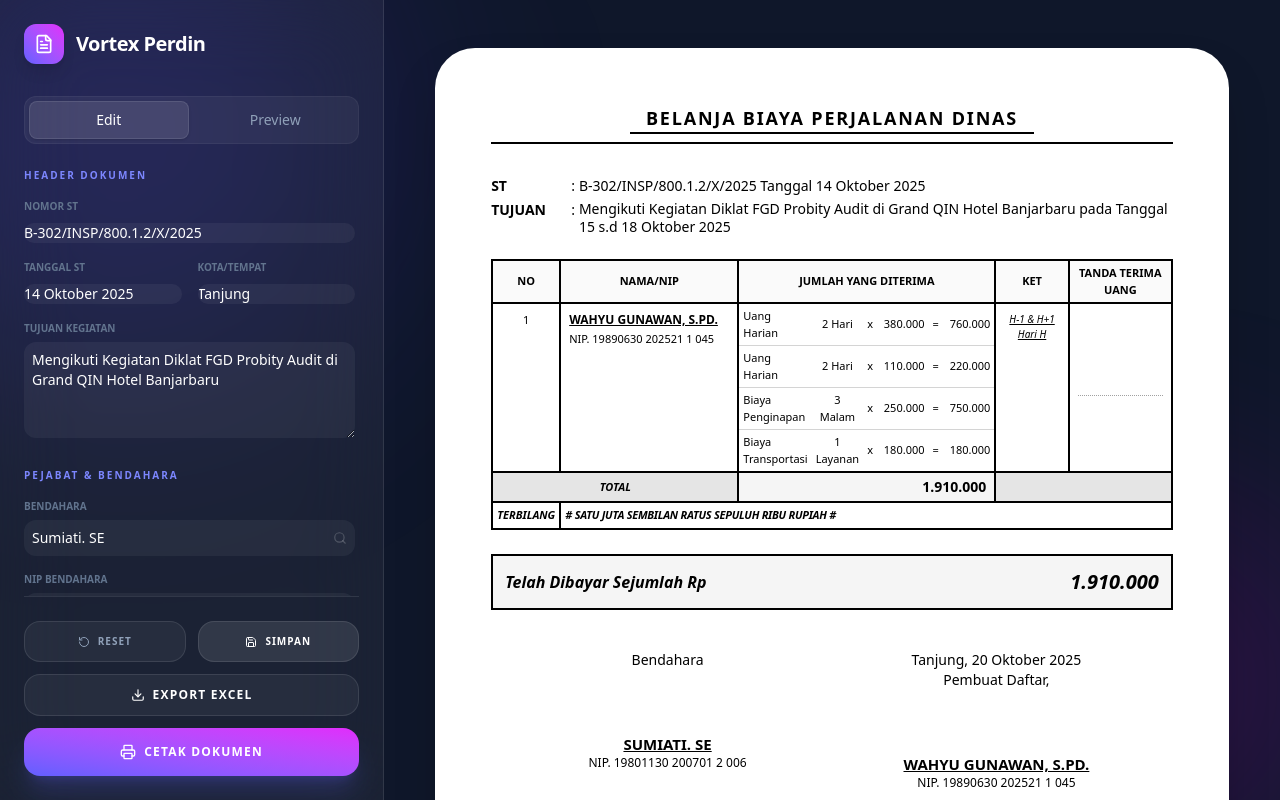
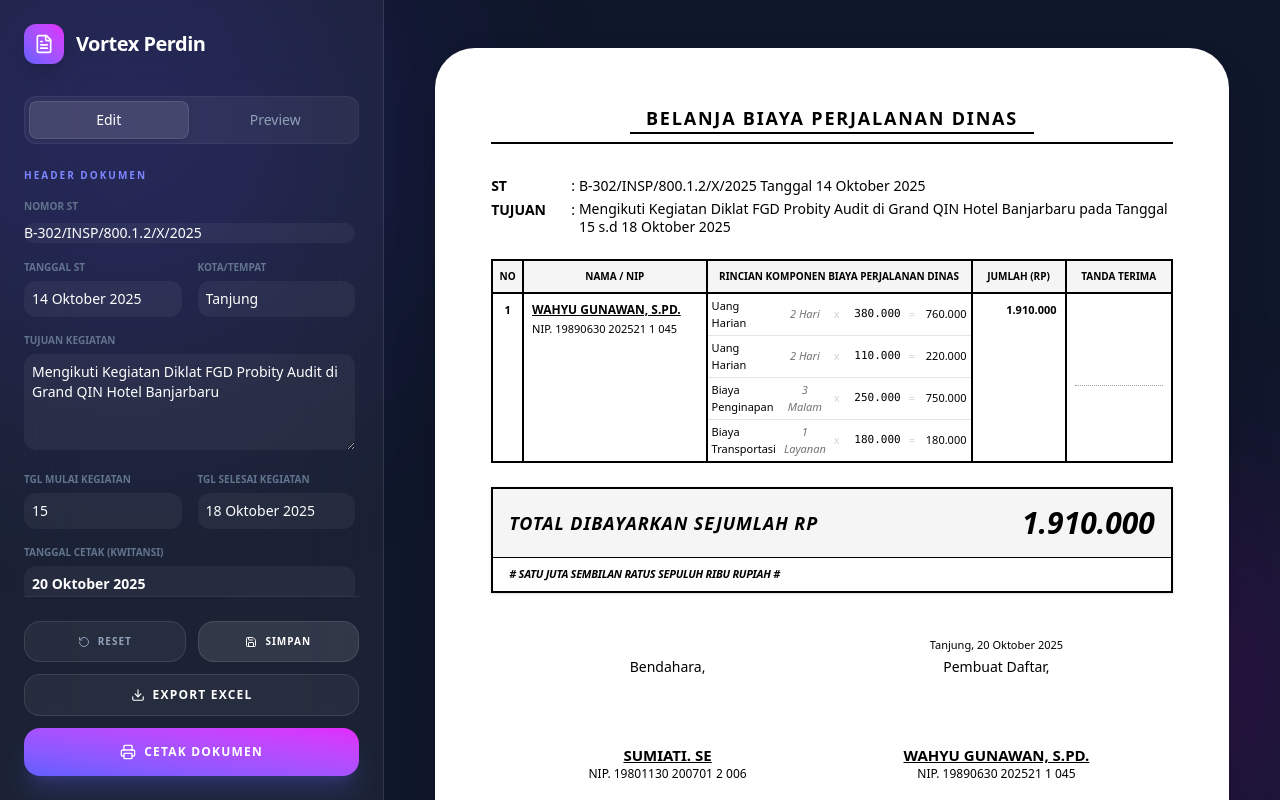
Before and after one commit to pengelolasampah576-creator/Vortex-Perdin, a React (Vite) app: page / in a window 1280 px wide. Shown: the top 800 px of the page. Built offline with nearby package versions, Linux system fonts and the light colour scheme.

Commit message:
feat: Update document generation for cost details
Refactors the document generation logic to correctly calculate and display total costs for each person and updates table headers for clarity. The "KET" column is replaced with "TOTAL" to reflect the aggregated cost.

```diff
--- a/src/App.tsx
+++ b/src/App.tsx
@@ -247,11 +247,12 @@ export default function App() {
       ['ST', ':', `${header.st} Tanggal ${header.stDate}`],
       ['TUJUAN', ':', `${header.tujuan} pada Tanggal ${header.tujuanStartDate} s.d ${header.tujuanEndDate}`],
       [''],
-      ['NO', 'NAMA / NIP', 'RINCIAN BIAYA', 'QTY', 'UNIT', '', 'HARGA SATUAN', '', 'JUMLAH', 'KET'],
+      ['NO', 'NAMA / NIP', 'RINCIAN BIAYA', 'QTY', 'UNIT', '', 'HARGA SATUAN', '', 'JUMLAH', 'TOTAL'],
     ];
 
     persons.forEach((person, index) => {
       // Name and NIP row
+      const pTotal = person.expenses.reduce((sum, e) => sum + (e.quantity * e.rate), 0);
       data.push([
         index + 1,
         person.name,
@@ -262,7 +263,7 @@ export default function App() {
         person.expenses[0]?.rate || 0,
         '=',
         (person.expenses[0]?.quantity || 0) * (person.expenses[0]?.rate || 0),
-        person.ket
+        pTotal
       ]);
 
       if (person.nip) {
@@ -285,10 +286,6 @@ export default function App() {
         ]);
       });
 
-      // Total for person
-      const pTotal = person.expenses.reduce((sum, e) => sum + (e.quantity * e.rate), 0);
-      data.push(['', 'TOTAL', '', '', '', '', '', '', pTotal, '']);
-      data.push(['', 'TERBILANG', `# ${terbilang(pTotal)} Rupiah #`]);
       data.push(['']);
     });
 
@@ -360,7 +357,7 @@ export default function App() {
                     type="text"
                     value={header.stDate}
                     onChange={(e) => setHeader({...header, stDate: e.target.value})}
-                    className="w-full text-sm bg-white/5 border-white/10 rounded-xl text-white group-hover:bg-white/10"
+                    className="w-full text-sm bg-white/5 border-white/10 rounded-xl text-white group-hover:bg-white/10 p-2"
                   />
                 </div>
                 <div className="group">
@@ -369,7 +366,7 @@ export default function App() {
                     type="text"
                     value={header.place}
                     onChange={(e) => setHeader({...header, place: e.target.value})}
-                    className="w-full text-sm bg-white/5 border-white/10 rounded-xl text-white group-hover:bg-white/10"
+                    className="w-full text-sm bg-white/5 border-white/10 rounded-xl text-white group-hover:bg-white/10 p-2"
                   />
                 </div>
               </div>
@@ -379,6 +376,37 @@ export default function App() {
                   value={header.tujuan}
                   onChange={(e) => setHeader({...header, tujuan: e.target.value})}
                   className="w-full text-sm bg-white/5 border-white/10 rounded-xl h-24 text-white group-hover:bg-white/10 p-2"
+                />
+              </div>
+
+              <div className="grid grid-cols-2 gap-4">
+                <div className="group">
+                  <label className="text-[10px] font-semibold text-slate-500 mb-1.5 block uppercase">Tgl Mulai Kegiatan</label>
+                  <input
+                    type="text"
+                    value={header.tujuanStartDate}
+                    onChange={(e) => setHeader({...header, tujuanStartDate: e.target.value})}
+                    className="w-full text-sm bg-white/5 border-white/10 rounded-xl text-white group-hover:bg-white/10 p-2"
+                  />
+                </div>
+                <div className="group">
+                  <label className="text-[10px] font-semibold text-slate-500 mb-1.5 block uppercase">Tgl Selesai Kegiatan</label>
+                  <input
+                    type="text"
+                    value={header.tujuanEndDate}
+                    onChange={(e) => setHeader({...header, tujuanEndDate: e.target.value})}
+                    className="w-full text-sm bg-white/5 border-white/10 rounded-xl text-white group-hover:bg-white/10 p-2"
+                  />
+                </div>
+              </div>
+
+              <div className="group">
+                <label className="text-[10px] font-semibold text-slate-500 mb-1.5 block uppercase">Tanggal Cetak (Kwitansi)</label>
+                <input
+                  type="text"
+                  value={header.printDate}
+                  onChange={(e) => setHeader({...header, printDate: e.target.value})}
+                  className="w-full text-sm bg-white/5 border-white/10 rounded-xl text-white group-hover:bg-white/10 p-2 font-bold text-indigo-300"
                 />
               </div>
             </div>
@@ -565,15 +593,15 @@ export default function App() {
                       ))}
                     </div>
 
-                    <input
-                      placeholder="Keterangan (KET)"
-                      value={p.ket}
-                      onChange={(e) => updatePerson(p.id, 'ket', e.target.value)}
-                      className="w-full text-[10px] italic bg-white/5 border-white/5 rounded-lg p-2 text-slate-300"
-                    />
+                      <div className="mt-4 pt-4 border-t border-white/10 flex justify-between items-center text-xs font-bold text-white">
+                        <span className="uppercase text-[9px] text-slate-500 tracking-wider">Total Nominal</span>
+                        <span className="text-indigo-400 font-mono">
+                          {formatCurrency(p.expenses.reduce((sum, e) => sum + (e.quantity * e.rate), 0))}
+                        </span>
+                      </div>
+                    </div>
                   </div>
-                </div>
-              ))}
+                ))}
             </div>
           </section>
         </div>
@@ -655,17 +683,17 @@ export default function App() {
             <div key={person.id} className="mb-6 break-inside-avoid">
               <table className="w-full border-collapse border-2 border-black text-[11px]">
                 <thead>
-                  <tr className="bg-neutral-50 uppercase font-bold text-center border-b-2 border-black">
-                    <th className="border-r-2 border-black w-8 py-1">No</th>
-                    <th className="border-r-2 border-black w-48">Nama/NIP</th>
-                    <th className="border-r-2 border-black">Jumlah Yang Diterima</th>
-                    <th className="border-r-2 border-black w-20">Ket</th>
-                    <th className="w-28 py-1">Tanda Terima Uang</th>
+                  <tr className="bg-neutral-100 uppercase font-bold text-center border-b-2 border-black transition-colors">
+                    <th className="border-r-2 border-black w-8 py-2 text-[10px]">No</th>
+                    <th className="border-r-2 border-black w-48 py-2 text-[10px] font-black">Nama / NIP</th>
+                    <th className="border-r-2 border-black py-2 text-[10px]">Rincian Komponen Biaya Perjalanan Dinas</th>
+                    <th className="border-r-2 border-black w-24 py-2 text-[10px]">Jumlah (Rp)</th>
+                    <th className="w-28 py-2 text-[10px]">Tanda Terima</th>
                   </tr>
                 </thead>
                 <tbody>
-                  <tr>
-                    <td className="border-r-2 border-black text-center align-top py-2">{index + 1}</td>
+                  <tr className="bg-white">
+                    <td className="border-r-2 border-black text-center align-top py-2 font-bold">{index + 1}</td>
                     <td className="border-r-2 border-black align-top p-2 leading-tight">
                       <div className="font-bold underline mb-1 uppercase text-xs">{person.name}</div>
                       <div className="uppercase">NIP. {person.nip}</div>
@@ -674,12 +702,12 @@ export default function App() {
                       <table className="w-full">
                         <tbody>
                           {person.expenses.map((exp, idx) => (
-                            <tr key={exp.id} className={idx < person.expenses.length - 1 ? "border-b border-neutral-300" : ""}>
+                            <tr key={exp.id} className={idx < person.expenses.length - 1 ? "border-b border-neutral-200" : ""}>
                               <td className="p-1 w-28">{exp.description}</td>
-                              <td className="p-1 w-20 text-center">{exp.quantity} {exp.unit}</td>
-                              <td className="p-1 w-4 text-center">x</td>
-                              <td className="p-1 text-right w-24">{formatCurrency(exp.rate).replace('Rp ', '')}</td>
-                              <td className="p-1 w-4 text-center">=</td>
+                              <td className="p-1 w-20 text-center italic text-neutral-500">{exp.quantity} {exp.unit}</td>
+                              <td className="p-1 w-4 text-center text-neutral-300">x</td>
+                              <td className="p-1 text-right w-24 font-mono">{formatCurrency(exp.rate).replace('Rp ', '')}</td>
+                              <td className="p-1 w-4 text-center text-neutral-300">=</td>
                               <td className="p-1 text-right font-medium">
                                 {formatCurrency(exp.quantity * exp.rate).replace('Rp ', '')}
                               </td>
@@ -688,27 +716,11 @@ export default function App() {
                         </tbody>
                       </table>
                     </td>
-                    <td className="border-r-2 border-black text-center align-top py-2 px-1 text-[10px] italic underline">
-                      {person.ket}
+                    <td className="border-r-2 border-black text-right align-top py-2 px-2 text-[11px] font-black">
+                      {formatCurrency(person.expenses.reduce((sum, e) => sum + (e.quantity * e.rate), 0)).replace('Rp ', '')}
                     </td>
                     <td className="align-middle text-center p-2 text-neutral-300 relative">
                      <span className="block border-b border-dotted border-neutral-400 w-full mt-4"></span>
-                    </td>
-                  </tr>
-                  {/* Footer Row for Person */}
-                  <tr className="border-t-2 border-black">
-                    <td colSpan={2} className="border-r-2 border-black text-center font-bold px-2 py-1 uppercase italic bg-neutral-200">
-                      Total
-                    </td>
-                    <td className="border-r-2 border-black text-right font-black px-2 py-1 text-sm bg-neutral-100">
-                      {formatCurrency(person.expenses.reduce((sum, e) => sum + (e.quantity * e.rate), 0)).replace('Rp ', '')}
-                    </td>
-                    <td colSpan={2} className="bg-neutral-200"></td>
-                  </tr>
-                  <tr className="border-t-2 border-black">
-                    <td className="border-r-2 border-black italic font-bold p-1 italic text-center">TERBILANG</td>
-                    <td colSpan={4} className="p-1 italic font-bold uppercase tracking-tight">
-                      # {terbilang(person.expenses.reduce((sum, e) => sum + (e.quantity * e.rate), 0))} Rupiah #
                     </td>
                   </tr>
                 </tbody>
@@ -717,15 +729,22 @@ export default function App() {
           ))}
 
           {/* Grand Total Bar */}
-          <div className="bg-neutral-100 border-2 border-black p-3 mb-10 flex justify-between items-center break-inside-avoid">
-            <span className="italic font-bold text-base">Telah Dibayar Sejumlah Rp</span>
-            <span className="font-black text-xl italic">{formatCurrency(grandTotal).replace('Rp ', '')}</span>
+          <div className="bg-neutral-100 border-2 border-black mb-10 break-inside-avoid shadow-sm">
+            <div className="p-4 flex justify-between items-center border-b border-black">
+              <span className="italic font-black text-lg tracking-wider uppercase">Total Dibayarkan Sejumlah Rp</span>
+              <span className="font-black text-3xl italic">{formatCurrency(grandTotal).replace('Rp ', '')}</span>
+            </div>
+            <div className="p-2 px-4 bg-white italic font-bold text-[11px] uppercase tracking-tight">
+              # {terbilang(grandTotal)} Rupiah #
+            </div>
           </div>
 
           {/* Signatures */}
           <div className="grid grid-cols-2 gap-10 mt-10 text-sm break-inside-avoid px-8">
             <div className="text-center space-y-16">
-              <div className="font-medium">Bendahara</div>
+              <div className="font-medium min-h-[3rem] flex flex-col justify-end pb-1">
+                <span>Bendahara,</span>
+              </div>
               <div className="flex flex-col items-center">
                 <span className="font-bold underline uppercase text-[15px]">{header.bendaharaName}</span>
                 <span className="uppercase text-xs">NIP. {header.bendaharaNip}</span>
@@ -733,7 +752,10 @@ export default function App() {
             </div>
 
             <div className="text-center space-y-16">
-              <div className="font-medium">{header.place}, {header.printDate} <br/> Pembuat Daftar,</div>
+              <div className="font-medium min-h-[3rem] flex flex-col justify-end pb-1">
+                <span className="text-[11px] mb-1">{header.place}, {header.printDate}</span>
+                <span>Pembuat Daftar,</span>
+              </div>
               <div className="flex flex-col items-center">
                 <span className="font-bold underline uppercase text-[15px]">{persons[0]?.name || '......................................'}</span>
                 <span className="uppercase text-xs">NIP. {persons[0]?.nip || '......................................'}</span>
```
